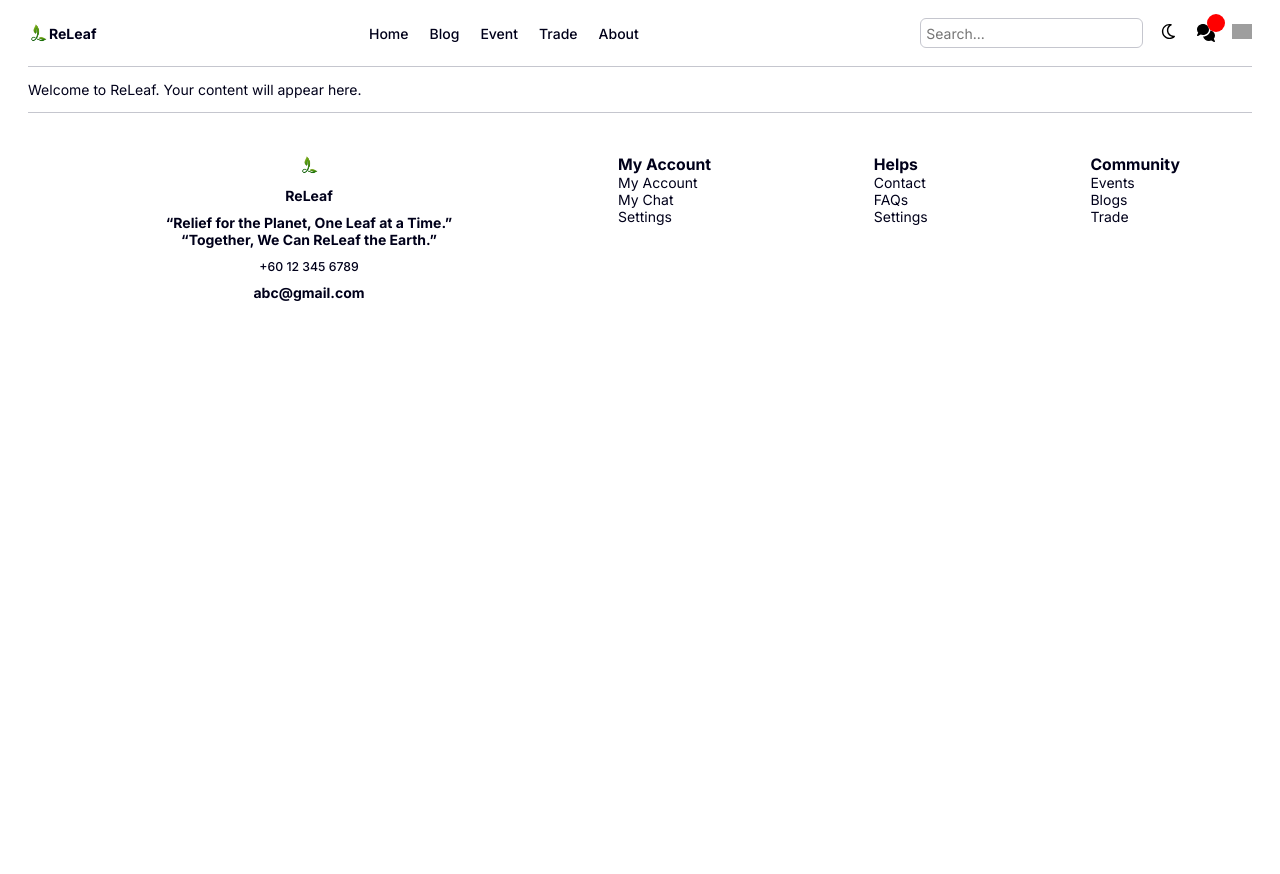
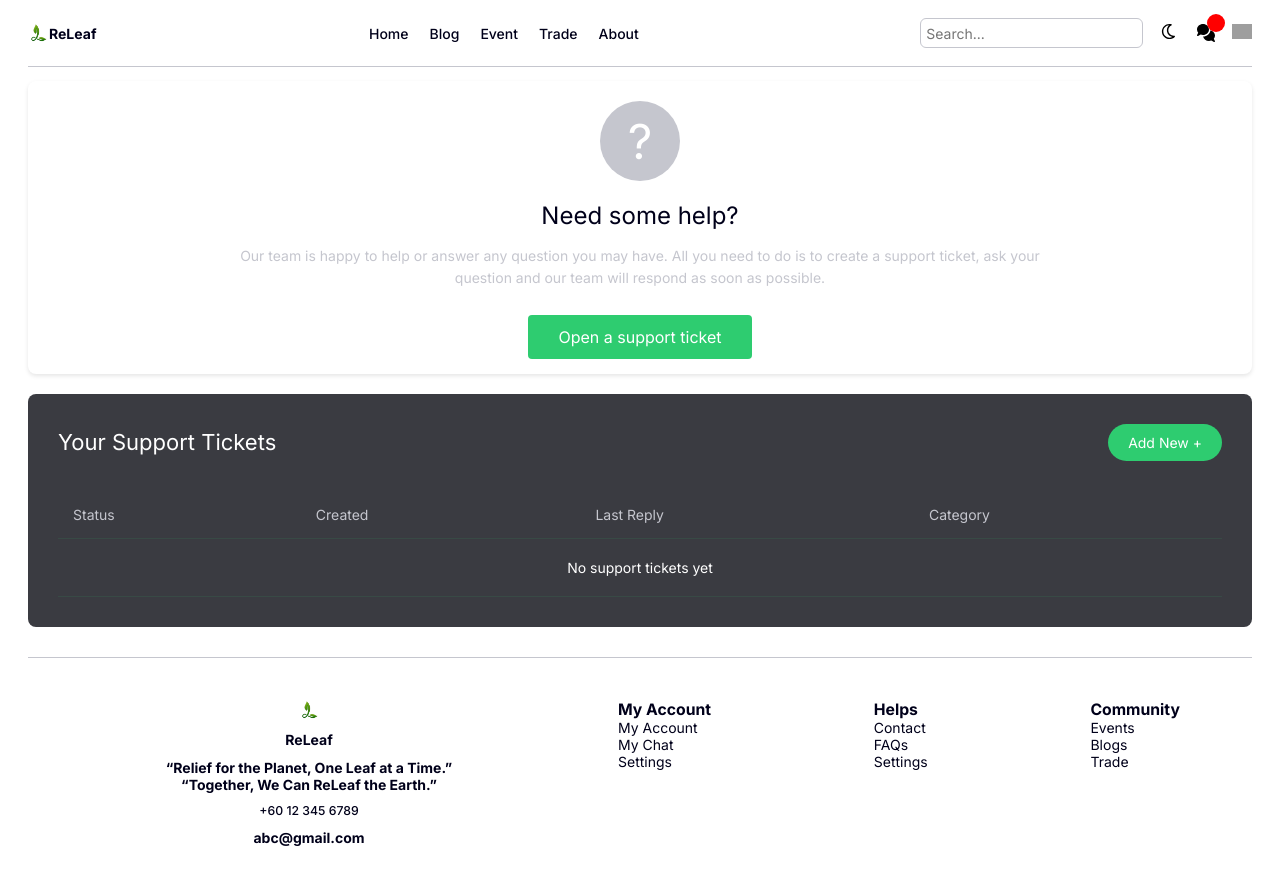
Before and after one commit to YoonadiMon/WedDevAssignment, a PHP site: page /pages/MemberPages/mContactSupport.html in a window 1280 px wide. Before the commit the page ends 301 px from the top, so only its background shows below. Run offline with PHP 8.4, Linux system fonts and the light colour scheme; grey boxes are pictures that could not be loaded.

Commit message:
Yoon: Contact Support Page

```diff
--- a/pages/MemberPages/mContactSupport.html
+++ b/pages/MemberPages/mContactSupport.html
@@ -13,6 +13,136 @@
         <link
             href="https://fonts.googleapis.com/css2?family=Inter:ital,opsz,wght@0,14..32,100..900;1,14..32,100..900&display=swap"
             rel="stylesheet">
+
+        <style>
+            .support-container {
+                max-width: 1200px;
+                margin: 0 auto;
+            }
+
+            .help-section {
+                background-color: var(--bg-color);
+                border-radius: 8px;
+                padding: 20px 10px 15px 10px;
+                text-align: center;
+                margin-bottom: 20px;
+                box-shadow: 0 2px 4px rgba(0, 0, 0, 0.1);
+            }
+
+            .help-icon {
+                width: 80px;
+                height: 80px;
+                background-color: var(--Gray);
+                border-radius: 50%;
+                display: inline-flex;
+                align-items: center;
+                justify-content: center;
+                font-size: 48px;
+                color: var(--White);
+                margin-bottom: 20px;
+            }
+
+          .help-section h2 {
+              font-size: 24px;
+              margin-bottom: 15px;
+              font-weight: 400;
+          }
+
+          .help-section p {
+              color: var(--Gray);
+              margin-bottom: 25px;
+              line-height: 1.6;
+              max-width: 800px;
+              margin-left: auto;
+              margin-right: auto;
+          }
+
+          .open-ticket-btn {
+              background-color: var(--MainGreen);
+              color: white;
+              border: none;
+              padding: 12px 30px;
+              font-size: 16px;
+              border-radius: 4px;
+              cursor: pointer;
+              transition: background-color 0.3s;
+          }
+
+          .open-ticket-btn:hover {
+              background-color: var(--MainGreen);
+          }
+
+          .tickets-section {
+              background-color: var(--DarkerGray);
+              border-radius: 8px;
+              padding: 30px;
+              margin-bottom: 30px;
+          }
+
+          .tickets-header {
+              display: flex;
+              justify-content: space-between;
+              align-items: center;
+              margin-bottom: 30px;
+          }
+
+          .tickets-header h3 {
+              font-size: 22px;
+              font-weight: 400;
+              color: var(--White);
+          }
+
+          .add-new-btn {
+              background-color: var(--MainGreen);
+              color: var(--White);
+              border: none;
+              padding: 10px 20px;
+              font-size: 14px;
+              border-radius: 20px;
+              cursor: pointer;
+              display: flex;
+              align-items: center;
+              gap: 8px;
+              transition: background-color 0.3s;
+          }
+
+          .add-new-btn:hover {
+              background-color: var(--LightGreen);
+              color: var(--Black);
+          }
+
+          .tickets-table {
+              width: 100%;
+              border-collapse: collapse;
+          }
+
+          .tickets-table thead {
+              border-bottom: 1px solid var(--DarkGray);
+          }
+
+          .tickets-table th {
+              padding: 15px;
+              text-align: left;
+              font-weight: 400;
+              color: var(--Gray);
+              font-size: 14px;
+          }
+
+          .tickets-table tbody tr {
+              border-bottom: 1px solid var(--DarkGray);
+          }
+
+          .tickets-table td {
+              padding: 20px 15px;
+              color: var(--White);
+          }
+
+          .no-tickets {
+              text-align: center;
+              padding: 40px;
+              color: var(--Gray);
+          }
+        </style>
     </head>
 
     <body>
@@ -98,10 +228,39 @@
 
         <!-- Main Content -->
         <main>
-            <!-- Content Placeholder -->
-            <section class="content" id="content">
-                <p> Welcome to ReLeaf. Your content will appear here.</p>
-            </section>
+            <!-- Content Section -->
+            <!-- Help Section -->
+            <div class="help-section">
+                <div class="help-icon">?</div>
+                <h2>Need some help?</h2>
+                <p>Our team is happy to help or answer any question you may have. All you need to do is to create a support ticket, ask your question and our team will respond as soon as possible.</p>
+                <button class="open-ticket-btn">Open a support ticket</button>
+            </div>
+
+            <!-- Tickets Section -->
+            <div class="tickets-section">
+                <div class="tickets-header">
+                    <h3>Your Support Tickets</h3>
+                    <button class="add-new-btn">Add New +</button>
+                </div>
+
+                <table class="tickets-table">
+                    <thead>
+                        <tr>
+                            <th>Status</th>
+                            <th>Created</th>
+                            <th>Last Reply</th>
+                            <th>Category</th>
+                        </tr>
+                    </thead>
+                    <tbody>
+                        <tr>
+                            <td colspan="4" class="no-tickets">No support tickets yet</td>
+                        </tr>
+                    </tbody>
+                </table>
+            </div>
+        </div>
 
             <!-- Search & Results -->
             <section class="search-container" id="searchContainer" style="display: none;">
--- a/style/style.css
+++ b/style/style.css
@@ -21,6 +21,7 @@
     --LowYellow: hsla(48, 100%, 49%, 0.5);
     --LowGreen: hsla(145, 63%, 49%, 0.5);
     --DarkGray: hsla(145, 63%, 49%, 0.1);
+    --DarkerGray: hsl(232, 6%, 24%);
 
     /* colors used for chatbox */
 
```
